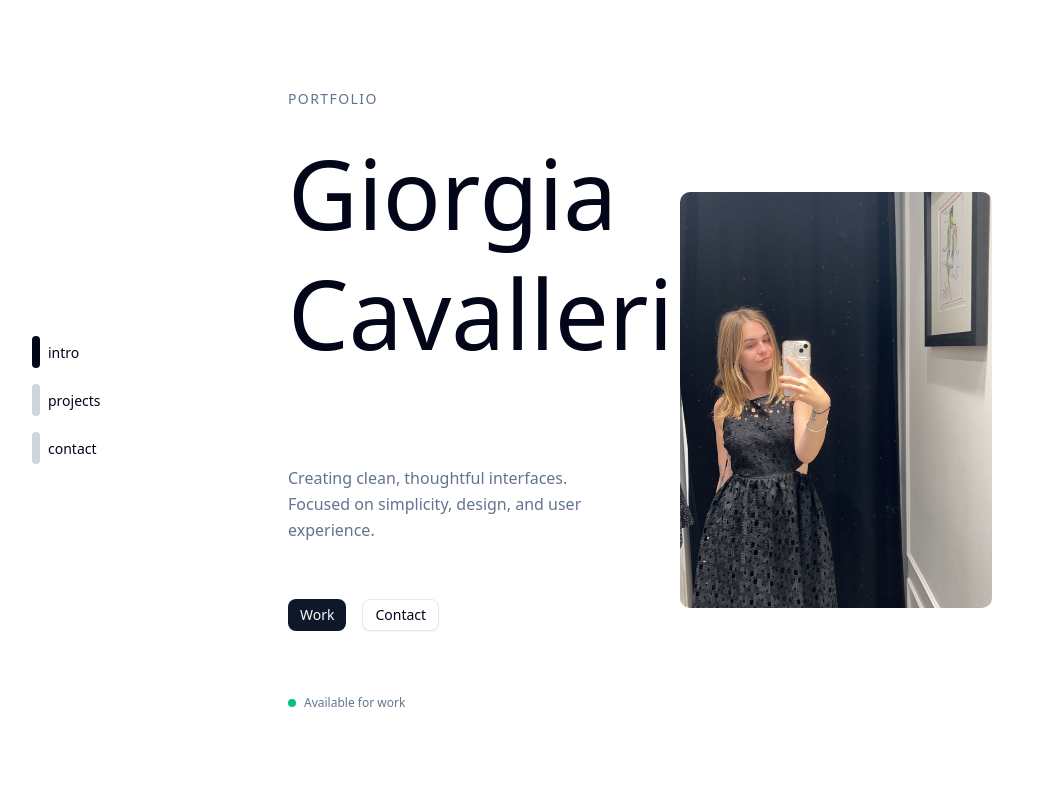
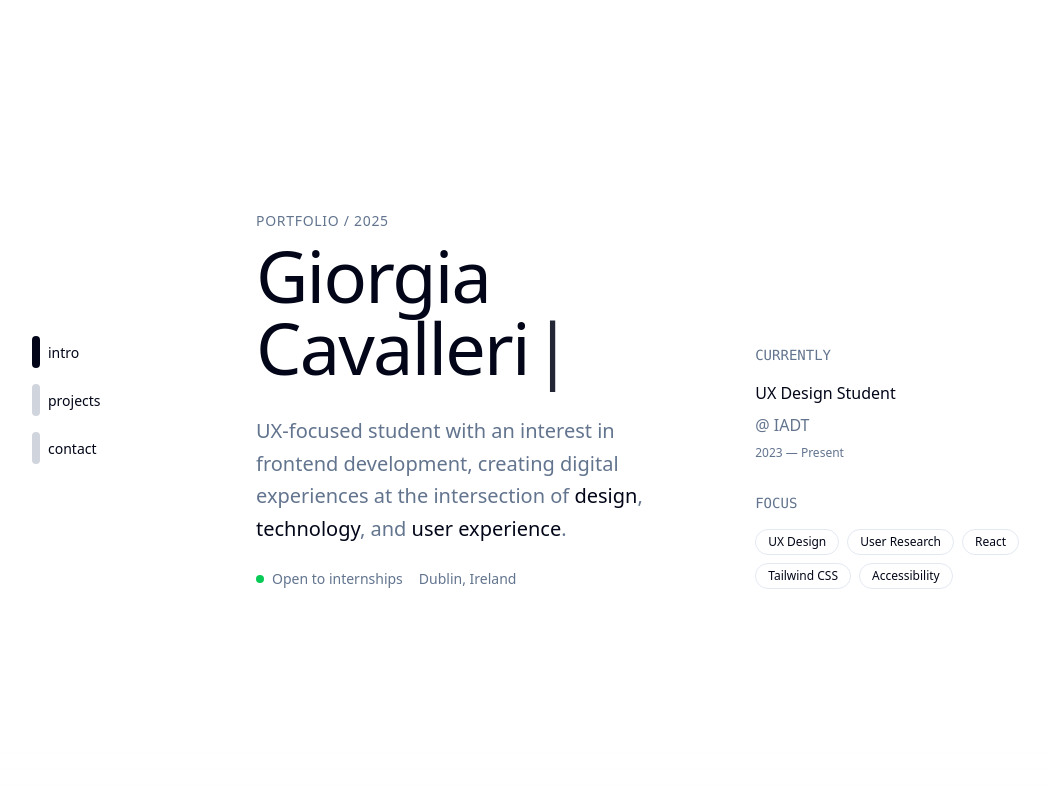
Before and after one commit to n00230352/GiorgiaCavalleri-Portfolio, a React (Vite) app: page / in a window 1280 px wide. Shown: the top 800 px of the page, without its empty margins (0-1050 px from the left). Built offline with nearby package versions, Linux system fonts and the light colour scheme.

Commit message:
reset of info page

```diff
--- a/src/components/Intro.jsx
+++ b/src/components/Intro.jsx
@@ -1,67 +1,90 @@
-import TextType from "@/components/animations/TextType"
-import { Button } from "@/components/ui/button"
+import TextType from "@/components/animations/TextType";
 
 export default function Intro() {
   return (
-    <header id="intro" className="min-h-screen flex items-center px-4 sm:px-6 lg:px-8 py-20">
-      <div className="w-full max-w-6xl mx-auto">
-        <div className="grid lg:grid-cols-2 gap-20 items-center">
-          {/* Left: Content */}
-          <div className="space-y-10">
-            <div className="space-y-6">
-              <p className="text-sm text-muted-foreground tracking-widest uppercase">
-                Portfolio
-              </p>
+    <header id="intro" className="min-h-screen flex items-center">
+      <div className="grid lg:grid-cols-5 gap-12 sm:gap-16 w-full">
 
-              <h1 className="text-7xl lg:text-8xl font-light leading-tight">
-                Giorgia
-                <br />
-                Cavalleri
-              </h1>
-
-              <div className="text-lg text-muted-foreground font-light">
-                <TextType
-                  texts={[
-                    "Frontend Developer",
-                    "UI Designer",
-                    "Based in Dublin",
-                  ]}
-                  showCursor={false}
-                />
-              </div>
+        {/* Left */}
+        <div className="lg:col-span-3 space-y-6 sm:space-y-8">
+          <div className="space-y-3 sm:space-y-2">
+            <div className="text-sm text-muted-foreground tracking-wider">
+              PORTFOLIO / 2025
             </div>
 
-            <p className="text-base text-muted-foreground leading-relaxed max-w-lg">
-              Creating clean, thoughtful interfaces. Focused on simplicity, design, and user experience.
+            <h1 className="text-5xl sm:text-6xl lg:text-7xl font-light tracking-tight">
+              <TextType
+                text={["Giorgia Cavalleri"]}
+                typingSpeed={75}
+                pauseDuration={1500}
+                showCursor={true}
+                loop={false}
+                cursorCharacter="|"
+              />
+            </h1>
+          </div>
+
+          <div className="space-y-6 max-w-md">
+            <p className="text-lg sm:text-xl text-muted-foreground leading-relaxed">
+              UX-focused student with an interest in frontend development,
+              creating digital experiences at the intersection of
+              <span className="text-foreground"> design</span>,
+              <span className="text-foreground"> technology</span>, and
+              <span className="text-foreground"> user experience</span>.
             </p>
 
-            <div className="flex gap-4 pt-4">
-              <Button asChild size="sm" variant="default">
-                <a href="#projects">Work</a>
-              </Button>
-              <Button asChild size="sm" variant="outline">
-                <a href="#contact">Contact</a>
-              </Button>
+            <div className="flex flex-col sm:flex-row sm:items-center gap-3 sm:gap-4 text-sm text-muted-foreground">
+              <div className="flex items-center gap-2">
+                <div className="w-2 h-2 bg-green-500 rounded-full animate-pulse" />
+                Open to internships
+              </div>
+              <div>Dublin, Ireland</div>
             </div>
+          </div>
+        </div>
 
-            <div className="flex items-center gap-2 text-xs text-muted-foreground pt-6">
-              <span className="w-2 h-2 rounded-full bg-emerald-500 animate-pulse" />
-              Available for work
+        {/* Right */}
+        <div className="lg:col-span-2 flex flex-col justify-end space-y-6 sm:space-y-8 mt-8 lg:mt-0">
+
+          {/* Currently */}
+          <div className="space-y-4">
+            <div className="text-sm text-muted-foreground font-mono">
+              CURRENTLY
+            </div>
+            <div className="space-y-2">
+              <div className="text-foreground">UX Design Student</div>
+              <div className="text-muted-foreground">@ IADT</div>
+              <div className="text-xs text-muted-foreground">
+                2023 — Present
+              </div>
             </div>
           </div>
 
-          {/* Right: Image */}
-          <div className="relative">
-            <div className="aspect-[3/4] rounded-lg overflow-hidden">
-              <img
-                src="images/giorgia.JPG"
-                alt="Giorgia Cavalleri"
-                className="w-full h-full object-cover"
-              />
+          {/* Focus */}
+          <div className="space-y-4">
+            <div className="text-sm text-muted-foreground font-mono">
+              FOCUS
+            </div>
+            <div className="flex flex-wrap gap-2">
+              {[
+                "UX Design",
+                "User Research",
+                "React",
+                "Tailwind CSS",
+                "Accessibility",
+              ].map((skill) => (
+                <span
+                  key={skill}
+                  className="px-3 py-1 text-xs border border-border rounded-full hover:border-muted-foreground/50 transition-colors duration-300"
+                >
+                  {skill}
+                </span>
+              ))}
             </div>
           </div>
+
         </div>
       </div>
     </header>
-  )
+  );
 }
```
